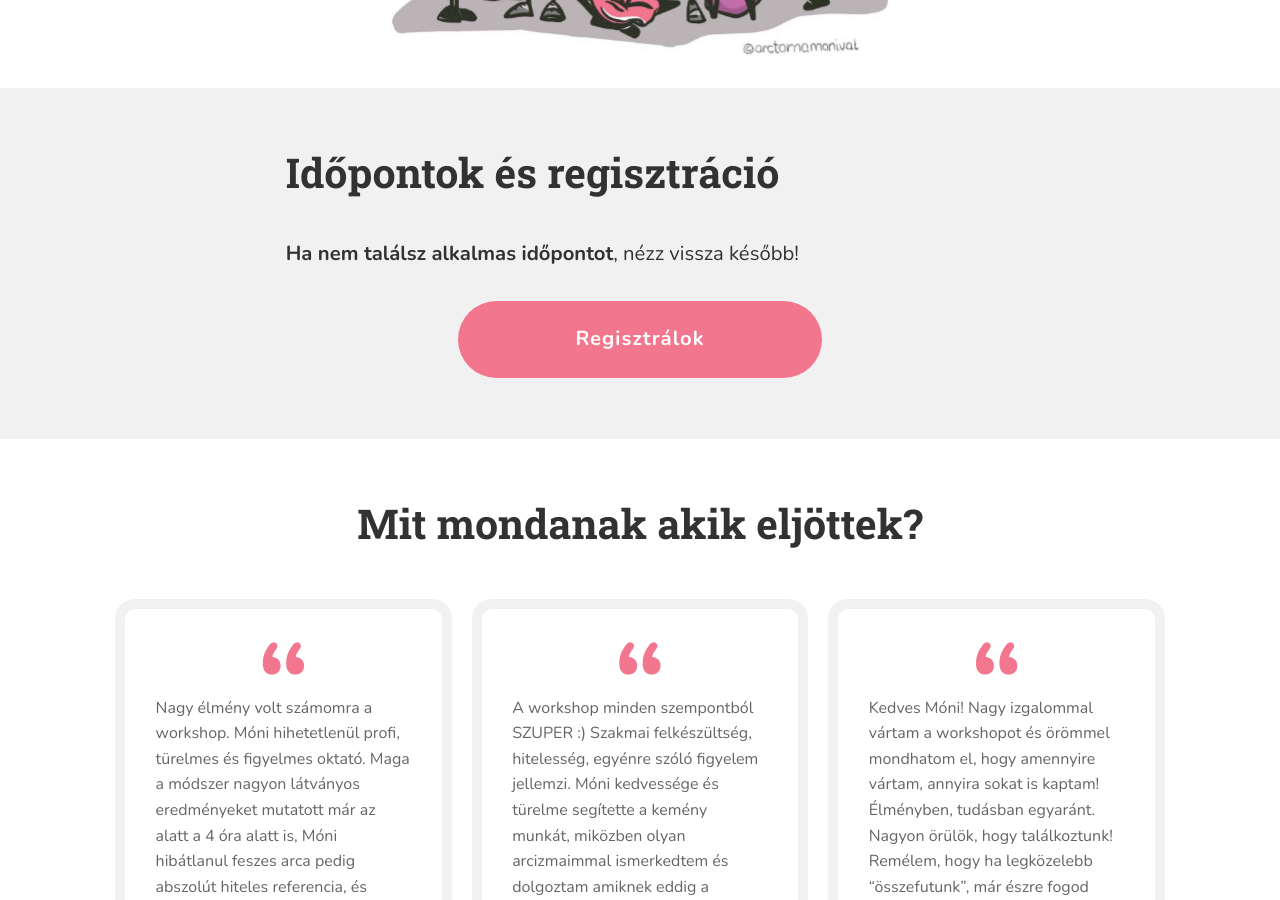
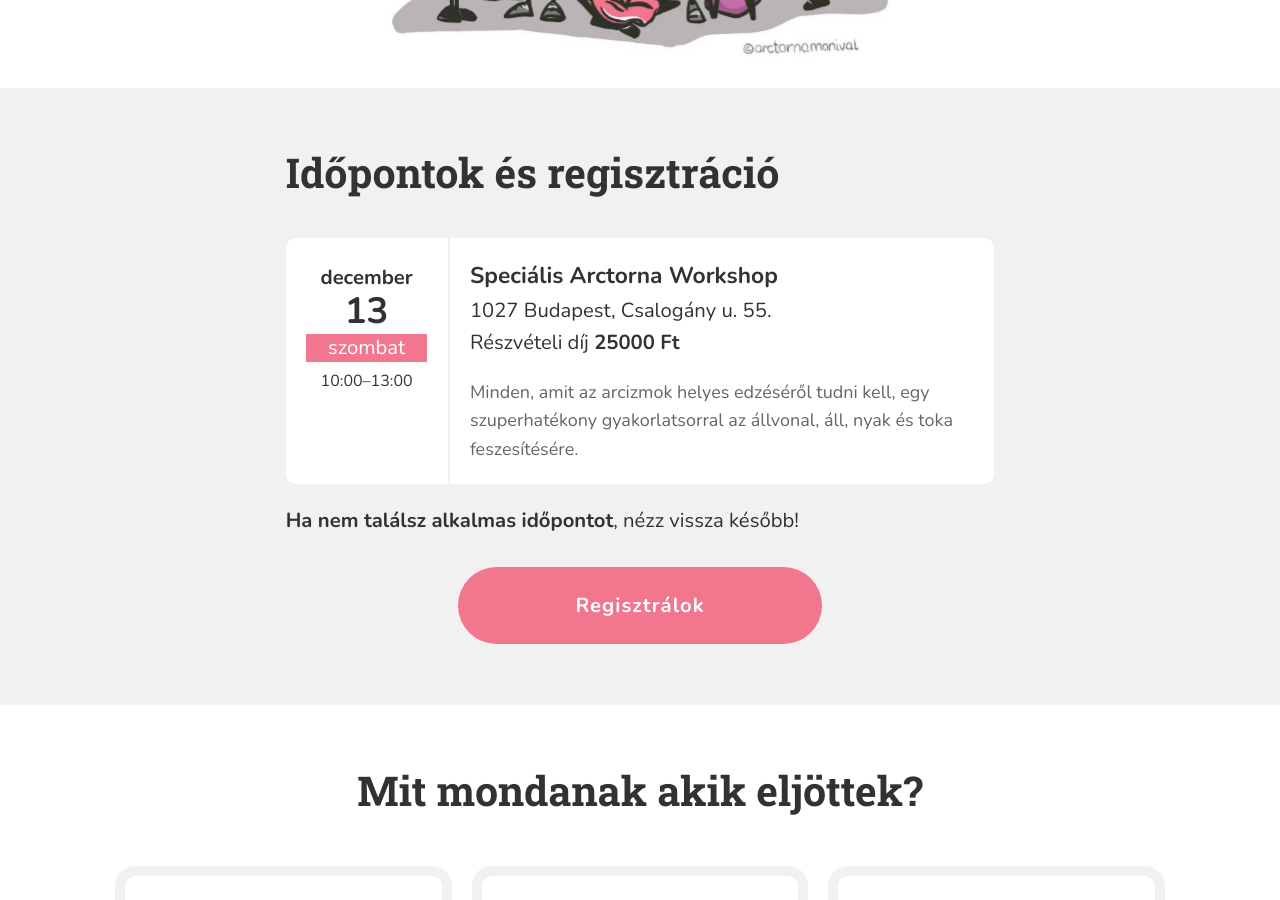
Before and after one commit to monikamudra/arctorna, a Jekyll site: the page built from workshop.md, in a window 1280 px wide and 900 px high, scrolled down 2015 px. Built offline with Jekyll 4.4.1, drawn with Linux system fonts in a browser that asks for light colours.

Commit message:
Update workshop event

```diff
--- a/_data/workshop.yaml
+++ b/_data/workshop.yaml
@@ -49,18 +49,6 @@ events:
     price: 35000
     full: true
 
-  - date: 2025-11-8-T10:00
-    start: "14:00"
-    end: "17:00"
-    title: Joyo találkozó
-    description: >-
-       Átbeszélünk minden kérdést, amely felmerül a gyakorlás során,
-       majd tartok egy 45 perces szuper edzést, két új gyakorlattal.
-       A program kizárólag aktív Joyo előfizetők számára érhető el!
-    address: 1027 Budapest, Csalogány u. 55.
-    price: 7500
-    full: false
-
   - date: 2025-12-6-T10:00
     start: "10:00"
     end: "14:00"
@@ -70,3 +58,14 @@ events:
       kis csoportban, maximum öt fővel.
     price: 35000
     full: false
+
+  - date: 2025-12-13-T10:00
+    start: "10:00"
+    end: "13:00"
+    title: Speciális Arctorna Workshop
+    description: >-
+       Minden, amit az arcizmok helyes edzéséről tudni kell,
+       egy szuperhatékony gyakorlatsorral az állvonal, áll, nyak és toka feszesítésére.
+    address: 1027 Budapest, Csalogány u. 55.
+    price: 25000
+    full: false
```
